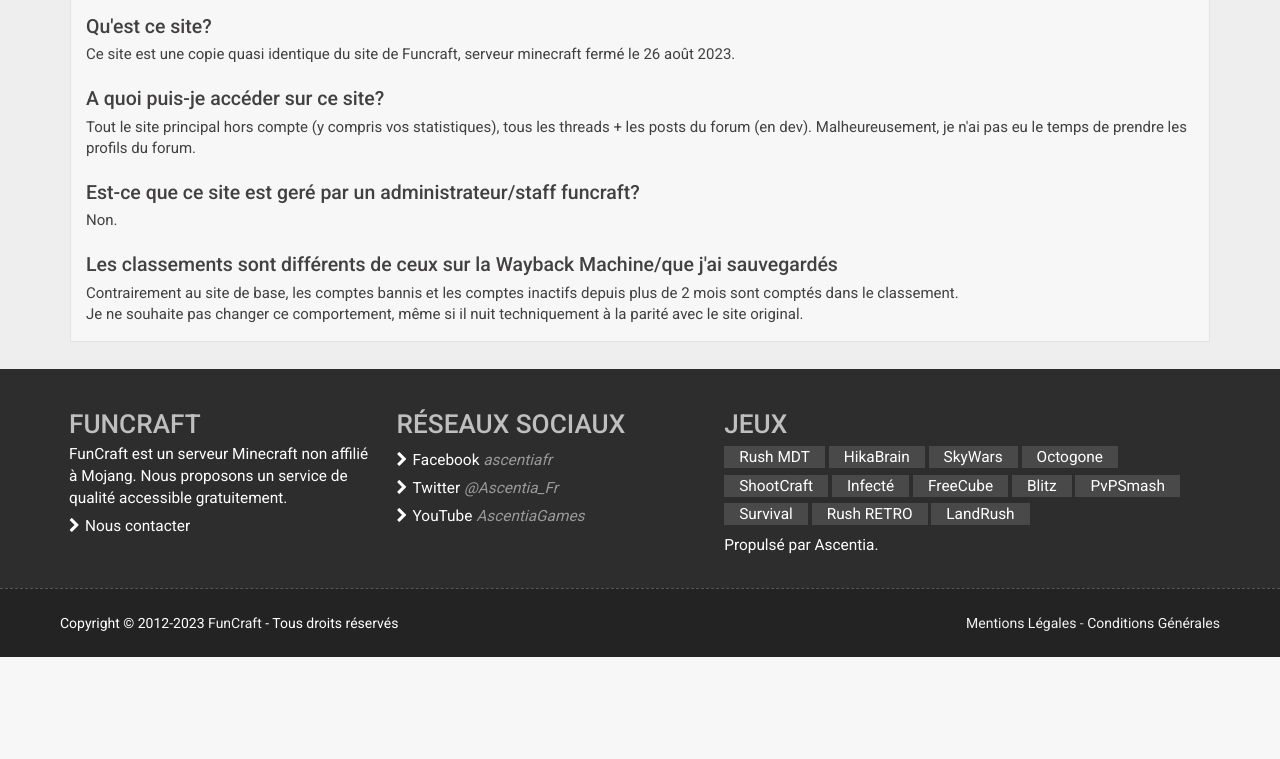
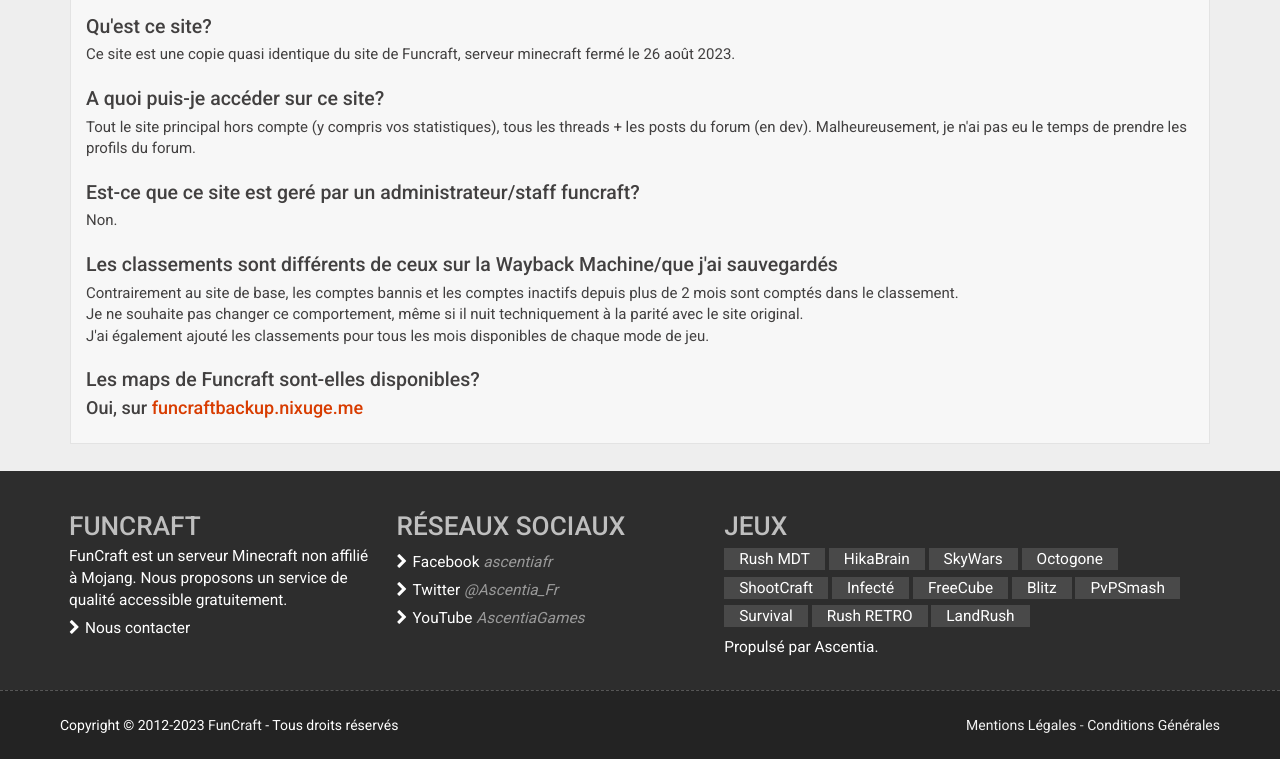
Before and after one commit to Nixuge/funcraft_website, a Flask app: page /about in a window 1280 px wide. Shown: the part 204-963 px from the top of the page. Before the commit the page ends 861 px from the top, so only its background shows below. Run offline with Flask 3, Linux system fonts and the light colour scheme; some libraries are stand-ins or nearby versions.

Commit message:
Added funcraftbackup reference

```diff
--- a/web/templates/addition/about.html
+++ b/web/templates/addition/about.html
@@ -77,7 +77,11 @@
                 <br>
                 <h3>Les classements sont différents de ceux sur la Wayback Machine/que j'ai sauvegardés</h3>
                 <p>Contrairement au site de base, les comptes bannis et les comptes inactifs depuis plus de 2 mois sont comptés dans le classement.<br>
-                Je ne souhaite pas changer ce comportement, même si il nuit techniquement à la parité avec le site original.</p>
+                Je ne souhaite pas changer ce comportement, même si il nuit techniquement à la parité avec le site original.<br>
+                J'ai également ajouté les classements pour tous les mois disponibles de chaque mode de jeu.</p>
+                <br>
+                <h3>Les maps de Funcraft sont-elles disponibles?</h3>
+                <h4>Oui, sur <a href="https://funcraftbackup.nixuge.me">funcraftbackup.nixuge.me</a></h4>
             </div>
             <br>
         </div>
```
